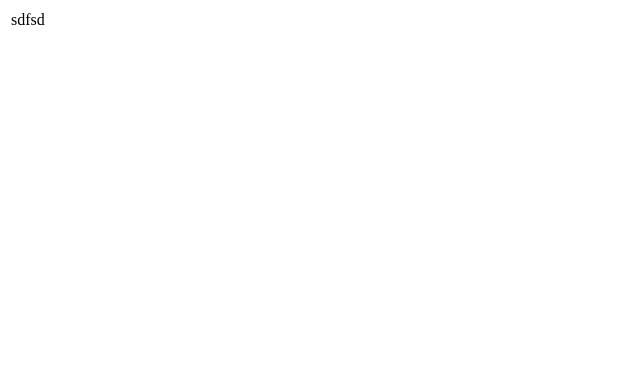
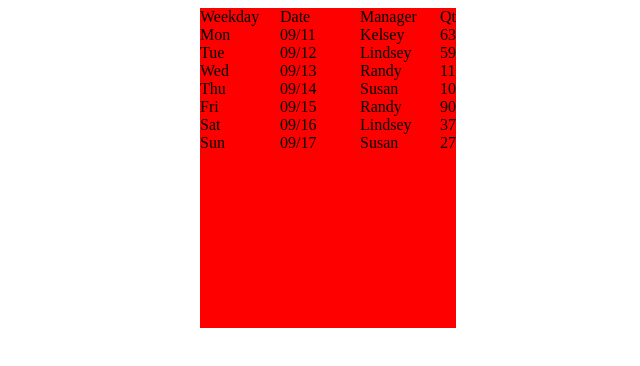
Before and after one commit to flmch/jquery-fixed-col-table, a website: page index.html in a window 1280 px wide. Shown: the whole page, without its empty margins (0-640 px from the left). Drawn offline with nearby package versions, Linux system fonts and the light colour scheme.

Commit message:
add fixed header function

```diff
--- a/index.html
+++ b/index.html
@@ -4,17 +4,69 @@
 		<title>Freeze Table Plugin</title>
 
 		<!-- <link rel="stylesheet" type="text/css" href="./public/stylesheet/style.css"></link> -->
+    <style>
+      /*.scrollWrap::-webkit-scrollbar { width: 0 !important }*/
+    </style>
 	</head>
 	<body>
-
-    <div class="tableWrapper">
-      <table>
-        <tr>
-          <td>sdfsd</td>
-        </tr>
-      </table>
+    <div class="tableWrap">
+      <div class="innerWrap">
+        <div>
+          <span>Weekday</span>
+          <span>Date</span>
+          <span>Manager</span>
+          <span>Qty</span>
+        </div>
+        <div>
+          <span>Mon</span>
+          <span>09/11</span>
+          <span>Kelsey</span>
+          <span>639</span>
+        </div>
+        <div>
+          <span>Tue</span>
+          <span>09/12</span>
+          <span>Lindsey</span>
+          <span>596</span>
+        </div>
+        <div>
+          <span>Wed</span>
+          <span>09/13</span>
+          <span>Randy</span>
+          <span>1135</span>
+        </div>
+        <div>
+          <span>Thu</span>
+          <span>09/14</span>
+          <span>Susan</span>
+          <span>1002</span>
+        </div>
+        <div>
+          <span>Fri</span>
+          <span>09/15</span>
+          <span>Randy</span>
+          <span>908</span>
+        </div>
+        <div>
+          <span>Sat</span>
+          <span>09/16</span>
+          <span>Lindsey</span>
+          <span>371</span>
+        </div>
+        <div>
+          <span>Sun</span>
+          <span>09/17</span>
+          <span>Susan</span>
+          <span>272</span>
+        </div>
+      </div>
     </div>
 
+    <!-- <tbody>
+      <tr>
+        <span>sdfsd</span>
+      </tr>
+    </tbody> -->
 
 		<script src="https://cdnjs.cloudflare.com/ajax/libs/jquery/3.0.0-alpha1/jquery.js"></script>
 		<script src="https://cdnjs.cloudflare.com/ajax/libs/jquery-mockjax/1.6.2/jquery.mockjax.js"></script>
--- a/js/freezeTbl.js
+++ b/js/freezeTbl.js
@@ -1,21 +1,143 @@
 (function($){
   $.fn.freezeTbl = function(param){
-
-    var settings = $.extend({
-
-    },param);
+    param.$tableWrap = param.$tableWrap || $(this);
+    param.$innerWrap = param.$tableWrap.find('.innerWrap');
     return this.each(function(){
-      console.log('do something');
-      var instance = new TestClass('1231');
-      instance.yoho();
+      // ReshapeTable.call($(this),param);
+      new ReshapeTable(param);
     });
   }
 
-  function TestClass(name){
-    this.name = name || 'ddd';
+  function ReshapeTable(param){
+    this.prop = $.extend({
+      colFreeze: 0,
+      headFreeze: 1,
+      headerInfo: [
+        {
+            title: 'Weekday',
+            width: 80
+        },
+        {
+            title: 'Date',
+            width: 80
+        },
+        {
+            title: 'Manager',
+            width: 80
+        },
+        {
+            title: 'Qty',
+            width: 80
+        },
+      ]
+    },param);
+    this.initLayout();
+    this.freezeHeader();
   }
 
-  TestClass.prototype.yoho = function(){
-    console.log(this.name);
+  ReshapeTable.prototype = {
+    getHeaderInfo: function(){
+      var $tableWrap = this.prop.$tableWrap;
+      this.prop.headerInfo = Array.prototype.slice.call(
+        $tableWrap.find('> div div:first span').map(function(index,spn){
+          return {
+            title: $(spn).text(),
+            width : $(spn).width(),
+            height: $(spn).height()
+          }
+        })
+      );
+      return false;
+    },
+    getTableWidth: function(){
+      return this.prop.headerInfo.reduce(function(preVal,curEle){
+        return preVal + curEle.width;
+      },0)
+    },
+    initLayout: function(){
+      var self = this;
+      var $tableWrap = self.prop.$tableWrap;
+      var $innerWrap = self.prop.$innerWrap;
+      var $rows = $innerWrap.find('> div');
+      $rows.addClass('tableRow').css({'width':self.getTableWidth()});
+      self.prop.headerInfo.forEach(function(info,index){
+        $rows.find('span:nth-child(' + (index + 1) + ')')
+            .addClass(info.title)
+            .css({
+              width: info.width,
+              display: 'inline-block',
+              float: 'left'
+            });
+      });
+      $innerWrap.css({
+        'position':'absolute',
+        'width': '100%',
+        'height': '100%',
+        'overflow': 'auto'
+      });
+    },
+    freezeHeader: function(){
+      var headerH = 0;
+      var $tableWrap = this.prop.$tableWrap;
+      var $innerWrap = this.prop.$innerWrap;
+      var $rows = $innerWrap.find('.tableRow');
+      var $freezedHead = $('<div>')
+            .addClass('freezedHead')
+            .insertBefore($innerWrap)
+            .css({position: 'absolute'});
+      for(var i=0;i<this.prop.headFreeze;i++){
+        $rows.eq(i).detach().appendTo($freezedHead);
+        headerH += $rows.eq(i).find('span:first').height();
+      }
+      $innerWrap.css({
+        top: headerH,
+        height: $tableWrap.height() - headerH
+      }).on('scroll',function(event){
+        $freezedHead.css({
+          left: -$innerWrap.scrollLeft()
+        });
+      });
+    },
+    freezeCol: function(colIndex){
+      // var width = this.prop.$tableWrap.
+    }
   }
+
+  // function addScrollWrapper(){
+  //   var $tableWrap = $(this);
+  //   var $table = $(this).find('table').detach();
+  //   $('<div>')
+  //     .addClass('scrollWrap')
+  //     .css({
+  //       position: 'absolute',
+  //       height: '100%',
+  //       width: '100%',
+  //       overflow: 'auto'
+  //     })
+  //     .appendTo($tableWrap)
+  //     .append($table);
+  // }
+
+  // freezeHeader: function(){
+  //   var $scrollWrap = this.prop.$tableWrap.find('.scrollWrap');
+  //   var tableWrapH = this.prop.$tableWrap.height();
+  //   var $thead = this.prop.$tableWrap.find('thead');
+  //   var headerH = $thead.height();
+  //   var $table = this.prop.$tableWrap.find('table');
+  //   $table.css({
+  //     diaplay: 'block'
+  //   });
+  //   this.prop.$tableWrap.css({
+  //     'padding-top': headerH
+  //   });
+  //   $scrollWrap.on('scroll',function(event){
+  //     $thead.css({
+  //       left: -$scrollWrap.scrollLeft()
+  //     });
+  //   });
+  //   $thead.css({
+  //     position: 'absolute',
+  //     top: '0px'
+  //   });
+  // },
 })(jQuery);
--- a/js/script.js
+++ b/js/script.js
@@ -1,6 +1,32 @@
 'use strict';
 
 $(function(){
-  console.log("test");
-  $('.tableWrapper').freezeTbl();
+  $('.tableWrap').css({
+    'position':'absolute',
+    'left': '200px',
+    'width': '20%',
+    'height': '40%',
+    'overflow': 'hidden',
+    'background-color': 'red'
+  });
+  // $('.innerWrap').css({
+  //   // 'position':'absolute',
+  //   'width': '100%',
+  //   'height': '100%',
+  //   // 'top'   : '19px',
+  //   'overflow': 'auto'
+  // });
+  // $('.tableRow').width(320);
+  // $('span').css({
+  //   'display': 'inline-block',
+  //   'float': 'left'
+  // });
+  // $('.A').width(80);
+  // $('.B').width(80);
+  // $('.C').width(80);
+  // $('.D').width(80);
+  // $('span').css({
+  //   'display': 'inline-block'
+  // }).width(50);
+  $('.tableWrap').freezeTbl({colFreeze: 0});
 })
```
Also changed, not shown: study_tableVsDiv.js (added, +40 -0 lines).
